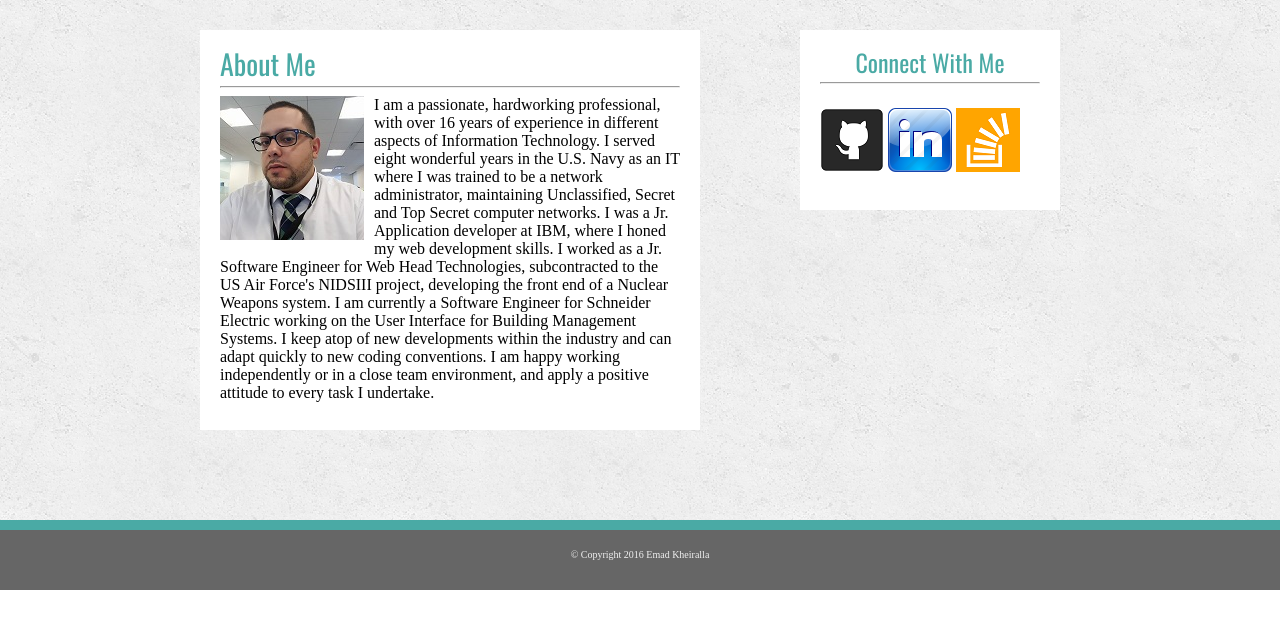
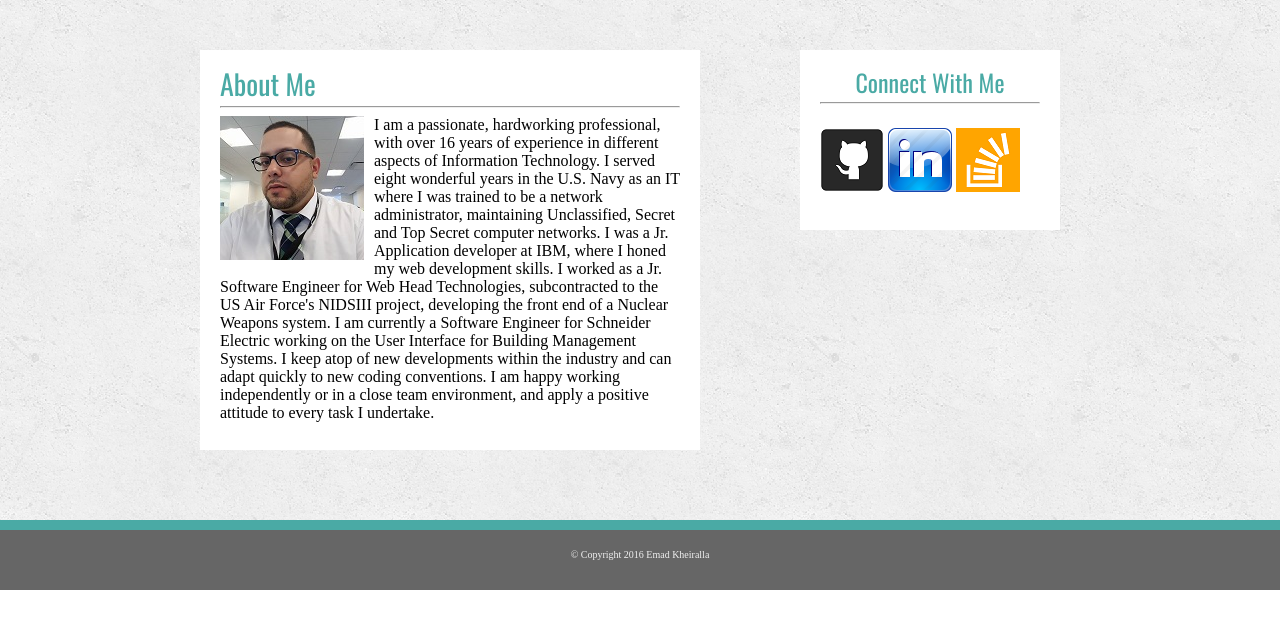
Before and after one commit to emadkheiralla/Basic-Portfolio, a PHP site: page /index.php in a window 1280 px wide. Shown: the part 78-707 px from the top of the page. Run offline with PHP 8.4, Linux system fonts and the light colour scheme.

Commit message:
Updated CSS again

```diff
--- a/assets/css/style.css
+++ b/assets/css/style.css
@@ -77,7 +77,7 @@ ul
     display: inline;
     background: #ffffff;
     position: absolute;
-    bottom: 380px;
+    bottom: 360px;
     left: 800px;
 }
 
@@ -88,7 +88,7 @@ ul
     background: #ffffff;
     position: absolute;
     left: 200px;
-    bottom: 160px;
+    bottom: 140px;
 }
 
 #contactfull {
@@ -105,7 +105,7 @@ ul
     display: inline;
     background: #ffffff;
     position: absolute;
-    bottom: 380px;
+    bottom: 390px;
     left: 800px;
 }
 
@@ -116,7 +116,7 @@ ul
     background: #ffffff;
     position: absolute;
     left: 200px;
-    bottom: 100px;
+    bottom: 110px;
 }
 
 #portfoliofull {
```
